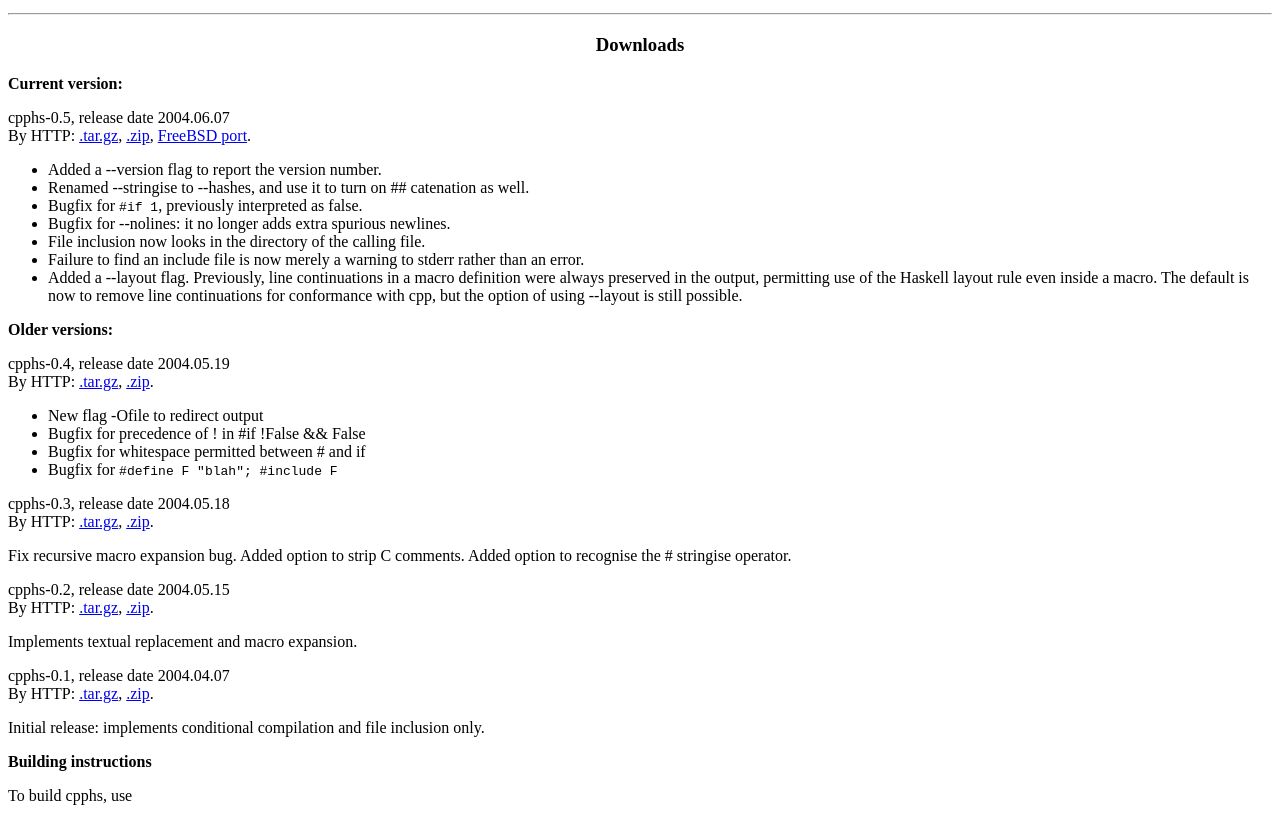
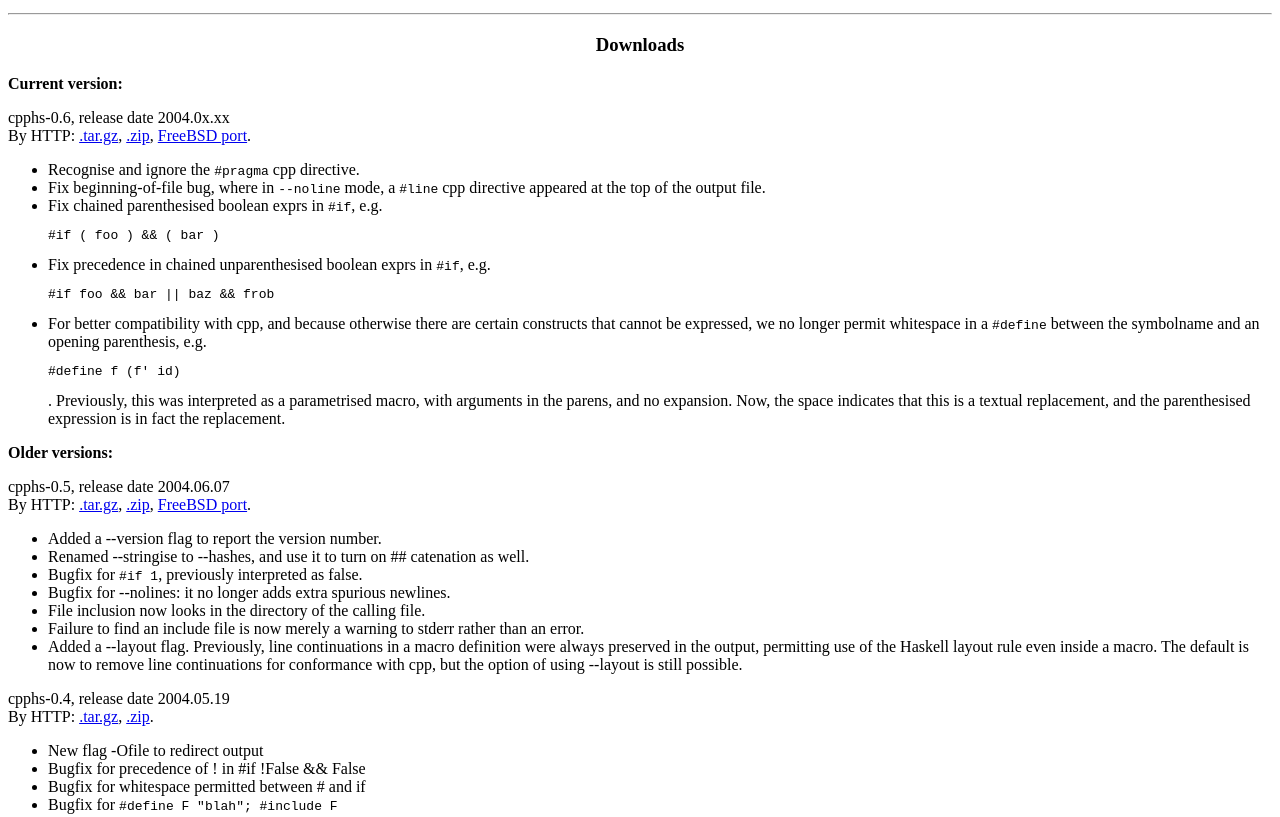
Before and after one commit to flowbox-public/cpphs, a plain HTML site: page docs/index.html in a window 1280 px wide. Shown: the part 1731-2548 px from the top of the page. Drawn offline with Linux system fonts and the light colour scheme.

Commit message:
[cpphs @ 2004-07-30 15:01:20 by malcolm]
For better compatibility with cpp, and because otherwise there are
certain constructs that cannot be expressed, we no longer permit
whitespace in a #define between the symbolname and an opening
parenthesis, e.g.
    #define f (f' id)
Previously, this was interpreted as a parametrised macro, with
arguments in the parens, and no expansion.  Now, the space indicates
that this is a textual replacement, and the parenthesised expression
is in fact the replacement.

```diff
--- a/docs/index.html
+++ b/docs/index.html
@@ -147,6 +147,34 @@ be changed).
 <p>
 <b>Current version:</b>
 <p>
+cpphs-0.6, release date 2004.0x.xx<br>
+By HTTP:
+<a href="http://www.cs.york.ac.uk/fp/cpphs/cpphs-0.6.tar.gz">.tar.gz</a>,
+<a href="http://www.cs.york.ac.uk/fp/cpphs/cpphs-0.6.zip">.zip</a>,
+<a href="http://www.freshports.org/devel/hs-cpphs/">FreeBSD port</a>.
+<ul>
+<li> Recognise and ignore the <tt>#pragma</tt> cpp directive.
+<li> Fix beginning-of-file bug, where in <tt>--noline</tt> mode, a
+     <tt>#line</tt> cpp directive appeared at the top of the output file.
+<li> Fix chained parenthesised boolean exprs in <tt>#if</tt>, e.g.
+        <pre>#if ( foo ) &amp;&amp; ( bar )</pre>
+<li> Fix precedence in chained unparenthesised boolean exprs in
+     <tt>#if</tt>, e.g.
+        <pre>#if foo &amp;&amp; bar || baz &amp;&amp; frob</pre>
+<li> For better compatibility with cpp, and because otherwise
+     there are certain constructs that cannot be expressed, we no
+     longer permit whitespace in a <tt>#define</tt> between the
+     symbolname and an opening parenthesis, e.g.
+     <pre>#define f (f' id)</pre>.  Previously, this was interpreted
+     as a parametrised macro, with arguments in the parens, and
+     no expansion.  Now, the space indicates that this is a textual
+     replacement, and the parenthesised expression is in fact the
+     replacement.
+</ul>
+
+<p>
+<b>Older versions:</b>
+<p>
 cpphs-0.5, release date 2004.06.07<br>
 By HTTP:
 <a href="http://www.cs.york.ac.uk/fp/cpphs/cpphs-0.5.tar.gz">.tar.gz</a>,
@@ -168,8 +196,6 @@ By HTTP:
      of using --layout is still possible.
 </ul>
 
-<p>
-<b>Older versions:</b>
 <p>
 cpphs-0.4, release date 2004.05.19<br>
 By HTTP:
@@ -266,9 +292,6 @@ ANSI C, and has the following main differences from the standard cpp.
 <li> With the <tt>--layout</tt> option, line continuations in a textual
      replacement or macro definition are preserved as line-breaks in the
      macro call.  (Useful for layout-sensitive code in Haskell.)
-<li> In a macro definition, whitespace is permitted between any of the
-     initial name/argument/bracket/comma tokens.  (In cpp, there can be
-     no space between the name and the opening bracket.)
 </ul>
 
 <hr>
```
Also changed, not shown: 2 other files.
